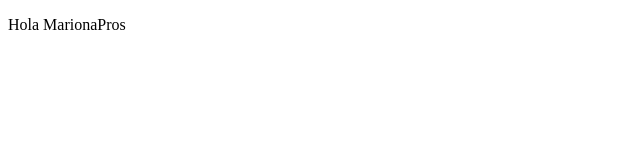
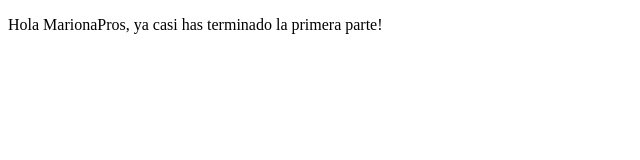
Before and after one commit to MarionaPros/ci-cd, a plain HTML site: page src/index.html in a window 1280 px wide. Shown: the whole page, without its empty margins (0-640 px from the left). Drawn offline with Linux system fonts and the light colour scheme.

Commit message:
Update index.html

```diff
--- a/src/index.html
+++ b/src/index.html
@@ -1,5 +1,5 @@
 <!DOCTYPE html>
 <html lang="es">
 <head><title>Mi Página Web</title></head>
-<body><p>Hola MarionaPros</p></body>
+<body><p>Hola MarionaPros, ya casi has terminado la primera parte!</p></body>
 </html>
```
